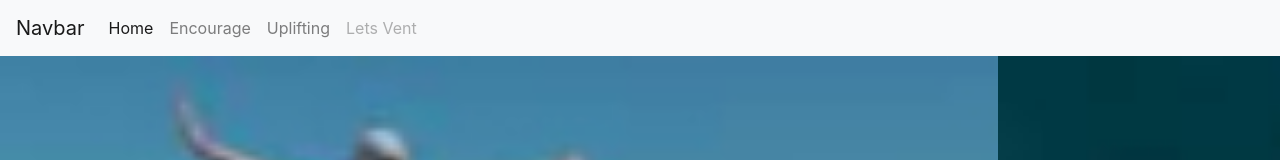
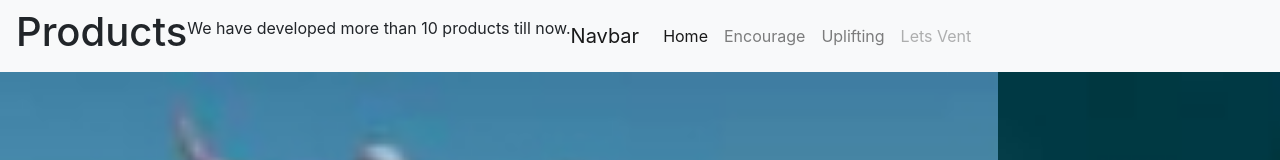
Before and after one commit to 16Flash/Orange-team, a plain HTML site: page index.html in a window 1280 px wide. Shown: the top 160 px of the page. Drawn offline with nearby package versions, Linux system fonts and the light colour scheme.

Commit message:
Add files via upload

```diff
--- a/index.html
+++ b/index.html
@@ -12,6 +12,7 @@
   </head>
   <body>
       <nav class="navbar navbar-expand-lg navbar-light bg-light sticky-top">
+          <body style="background-color:grey;"> <h1>Products</h1> <p>We have developed more than 10 products till now.</p> </body> </html>
   <a class="navbar-brand" href="#">Navbar</a>
   <button class="navbar-toggler" type="button" data-toggle="collapse" data-target="#navbarNav" aria-controls="navbarNav" aria-expanded="false" aria-label="Toggle navigation">
     <span class="navbar-toggler-icon"></span>
```
